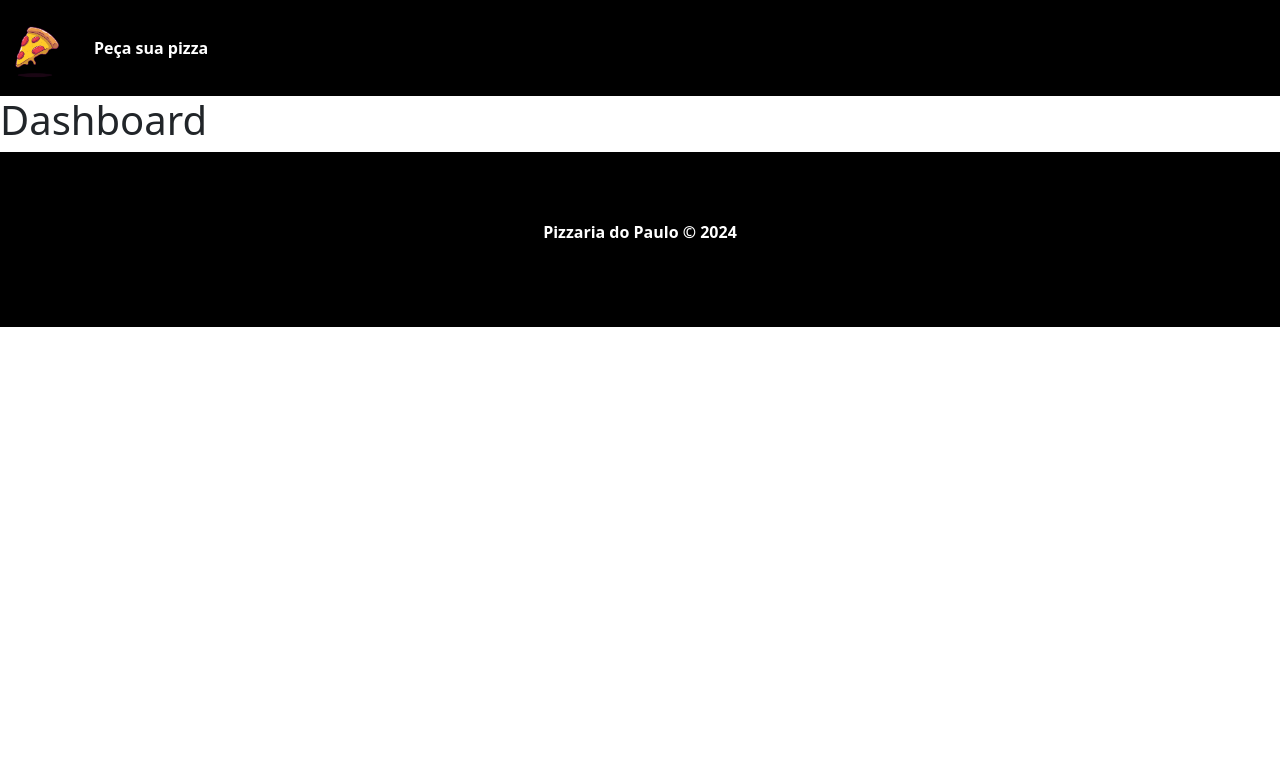
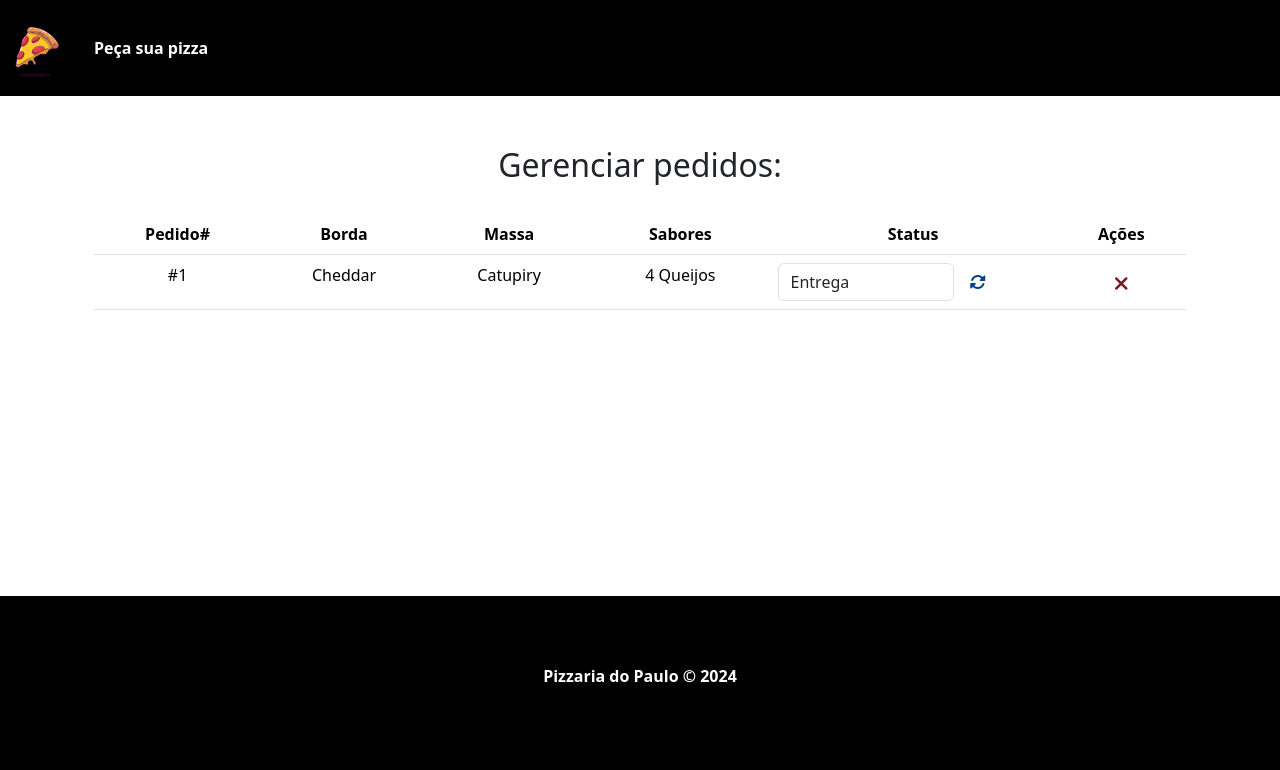
Before and after one commit to paulorobertorodrigues/Pizzaria-do-Paulo, a PHP site: page /dashboard.php in a window 1280 px wide. Shown: the top 770 px of the page. Run offline with PHP 8.4, Linux system fonts and the light colour scheme.

Commit message:
css dashboard

```diff
--- a/css/styles.css
+++ b/css/styles.css
@@ -82,6 +82,35 @@ html, body {
     margin-bottom: 0;
 }
 
+/*DashBoard*/
+.delete-btn, .update-btn {
+    border: none;
+    background-color: transparent;
+}
+.delete-btn {
+    padding-top: 10px;
+}
+.delete-btn i {
+    color: #721c24;
+    font-size: 20px;
+}
+.update-btn {
+    margin-left: 10px;
+}
+.update-btn i {
+    color: #004085;
+}
+.update-form {
+    display: flex;
+    flex-direction: row;
+}
+.status-input {
+    width: 65%;
+}
+.table ul {
+    text-align: left;
+}
+
 /*footer*/
 footer {
     position: relative;
--- a/dashboard.php
+++ b/dashboard.php
@@ -1,9 +1,60 @@
 <?php
     include_once("templates/header.php");
+
 ?>
 
-    <h1>Dashboard</h1>
-
+    <div id="main-container">
+        <div class="container">
+            <div class="row">
+                <div class="col-md-12">
+                    <h2>Gerenciar pedidos:</h2>
+                </div>
+                <div class="col-md-12 table-container">
+                    <table class="table">
+                        <thead>
+                            <tr>
+                                <th scope="col"><span>Pedido</span>#</th>
+                                <th scope="col">Borda</th>
+                                <th scope="col">Massa</th>
+                                <th scope="col">Sabores</th>
+                                <th scope="col">Status</th>
+                                <th scope="col">Ações</th>
+                            </tr>
+                        </thead>
+                        <tbody>
+                            <tr>
+                                <td>#1</td>
+                                <td>Cheddar</td>
+                                <td>Catupiry</td>
+                                <td>4 Queijos</td>
+                            <td>
+                            <form action="process/order.php" method="POST" class="form-group update-form">
+                                <input type="hidden" name="type" value="update">
+                                <input type="hidden" name="id" value="1">
+                                <select name="status" class="form-control status-input">
+                                    <option value="">Entrega</option>
+                                </select>
+                                <button type="submit" class="update-btn">
+                                    <i class="fas fa-sync-alt"></i>
+                                </button>
+                            </form>
+                            </td>
+                            <td>
+                                <form action="process/orders.php" method="POST">
+                                    <input type="hidden" name="type" value="delete">
+                                    <input type="hidden" name="id" value="1">
+                                    <button type="submit" class="delete-btn">
+                                    <i class="fas fa-times"></i>
+                                </button>
+                                </form>
+                            </td>
+                            </tr>
+                        </tbody>
+                    </table>
+                </div>
+            </div>
+        </div>
+    </div>
 
  <?php
     include_once("templates/footer.php");
```
Also changed, not shown: process/pizza.php (+39 -2 lines).
